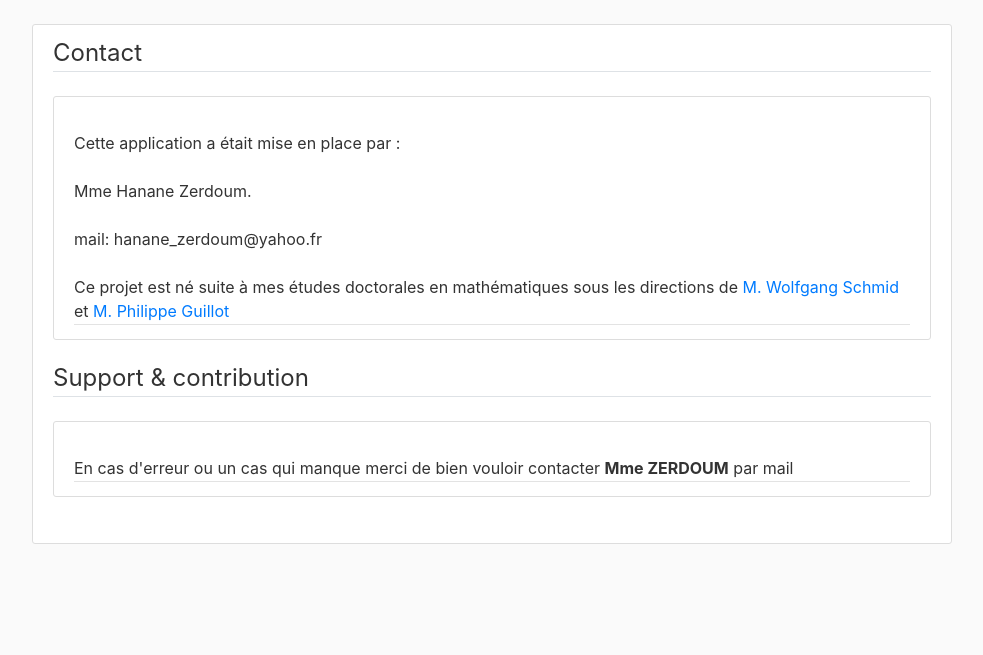
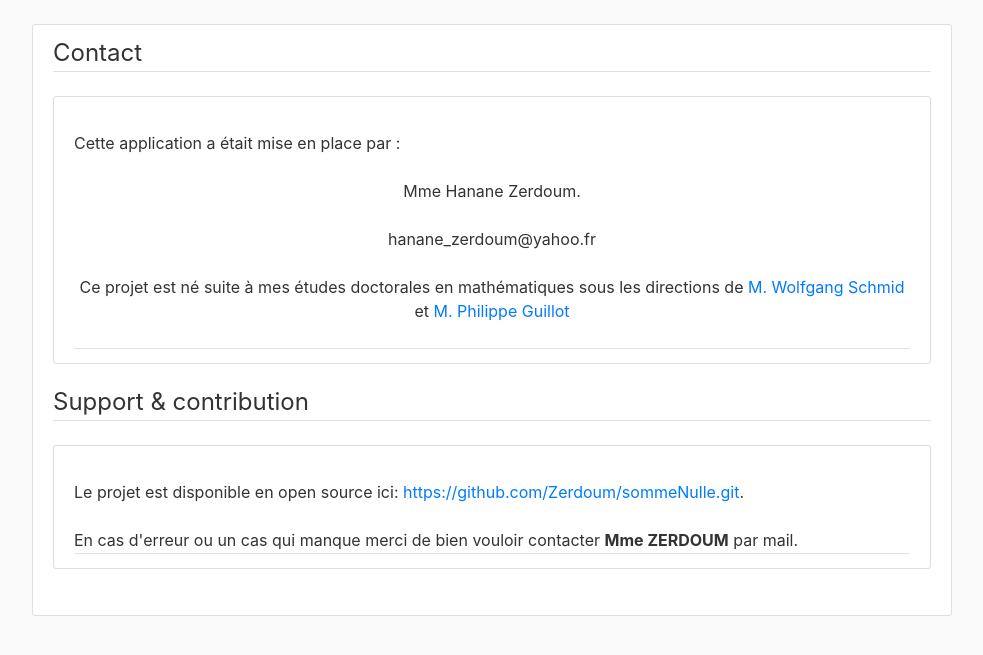
Before and after one commit to Zerdoum/sommeNulle, a Flask app: page /contact in a window 1280 px wide. Shown: the part 56-711 px from the top of the page, without its empty margins (53-1036 px from the left). Run offline with Flask 2, Linux system fonts and the light colour scheme; some libraries are stand-ins or nearby versions.

Commit message:
add contact info

```diff
--- a/main.py
+++ b/main.py
@@ -56,4 +56,4 @@ def description():
     return render_template('description.html', title='Description', form=form, type=type)
 
 if __name__ == "__main__":
-    app.run(host='0.0.0.0', port=5000,debug=True)
+    app.run(host='0.0.0.0', port=5000,debug=False)
--- a/templates/contact.html
+++ b/templates/contact.html
@@ -8,11 +8,11 @@
                         <div class="media-body">
                             <div class="article-metadata" >
                                 <br>Cette application a était mise en place par :</br>
-                                <br>Mme Hanane Zerdoum.</br>
-                                <br>mail: hanane_zerdoum@yahoo.fr</br>
+                                <center><br>Mme Hanane Zerdoum.</br>
+                                    <br>hanane_zerdoum@yahoo.fr</br>
                                 <br>Ce projet est né suite à mes études doctorales en mathématiques sous les directions
                                 de <a href="https://www.math.univ-paris13.fr/~schmid/personal/index.html">M. Wolfgang Schmid
-                            </a> et <a href="https://www.math.univ-paris13.fr/laga/membres/Guillot">M. Philippe Guillot </a></br>
+                            </a> et <a href="https://www.math.univ-paris13.fr/laga/membres/Guillot">M. Philippe Guillot </a></center></br>
                         </div>
                     </div>
                 </article>
@@ -20,7 +20,9 @@
                     <article class="media content-section">
                         <div class="media-body">
                             <div class="article-metadata" >
-                                <br>En cas d'erreur ou un cas qui manque merci de bien vouloir contacter <b>Mme ZERDOUM</b> par mail</br>
+                                <br> Le projet est disponible en open source ici: <a href="https://github.com/Zerdoum/sommeNulle.git">
+                                https://github.com/Zerdoum/sommeNulle.git</a>.</br>
+                                <br>En cas d'erreur ou un cas qui manque merci de bien vouloir contacter <b>Mme ZERDOUM</b> par mail.</br>
                         </div>
                     </div>
                 </article>
```
